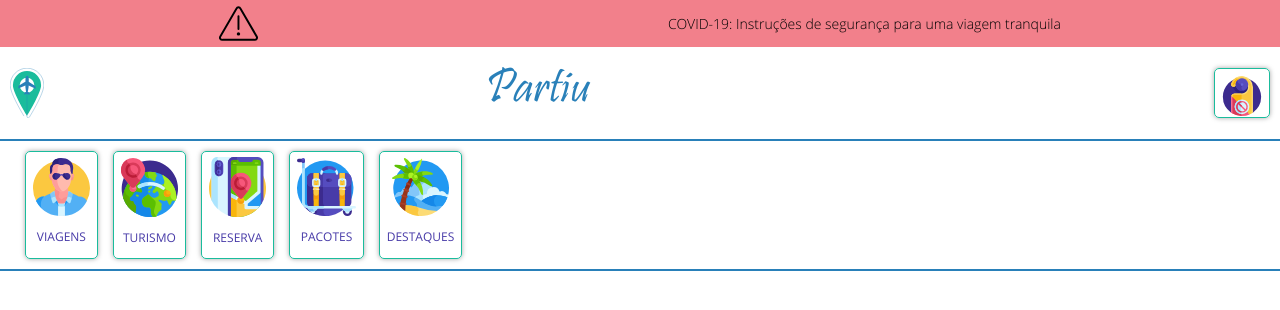
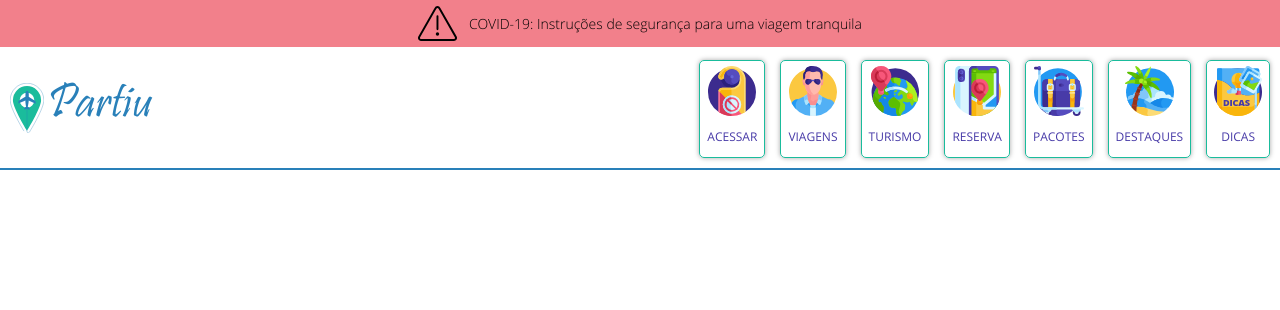
Before and after one commit to griel-hcodelab/agencia-partiu.github.io, a website: page index.html in a window 1280 px wide. Drawn offline with Linux system fonts and the light colour scheme.

Commit message:
Header Desktop e Mobile

```diff
--- a/assets/sass/header.scss
+++ b/assets/sass/header.scss
@@ -17,7 +17,7 @@ header {
             text-align: center;
         }
         &:hover {
-            background-color: #F2808B;
+			background-color: var(--red-1);
         }
     }
     //Caixa de alerta do Covid
@@ -74,7 +74,11 @@ header {
             @include icon;
             &.conta {
                 display: none;
-            }
+			}
+			img {
+				height: 50px;
+				width: auto;
+			}
         }
 
 
@@ -82,3 +86,36 @@ header {
     }
 
 }
+
+
+@media (min-width: 992px) {
+    header {
+		position: relative;
+		border-bottom: 2px solid var(--blue);
+		.alert {
+			align-items: center;
+			justify-content: center;
+		}
+        > div {
+			width: 114px;
+    		height: 121px;
+            .conta {
+                display: none;
+            }
+        }
+
+        nav {
+            position: absolute;
+            border: none;
+			right: 0;
+			top: calc(var(--space-10) * 5);
+			a {
+				&.conta {
+					display: flex;
+				}
+			}
+
+        }
+    }
+
+}
--- a/assets/sass/variables.scss
+++ b/assets/sass/variables.scss
@@ -19,7 +19,8 @@
 
 
     //Vermelho
-    --red-0:#EA3546; //Alerta de Covid
+    --red-0: #F2808B; //Alerta de Covid
+    --red-1: #EA3546; //Alerta de Covid:hover
 
     --bg-color: #F5F5F5;
 
--- a/index.html
+++ b/index.html
@@ -68,6 +68,10 @@
 			<a href="/destaques.html">
 				<img src="assets/svg/menu-destaques.svg" alt="Veja nossos destaques" />
 				<p>destaques</p>
+            </a>
+            <a href="/dicas.html">
+				<img src="assets/svg/menu-dicas.svg" alt="Dicas aos viajantes" />
+				<p>dicas</p>
 			</a>
 		</nav>
     </header>
```
Also changed, not shown: assets/css/main.css, assets/svg/menu-dicas.svg (added), 1 other file.
